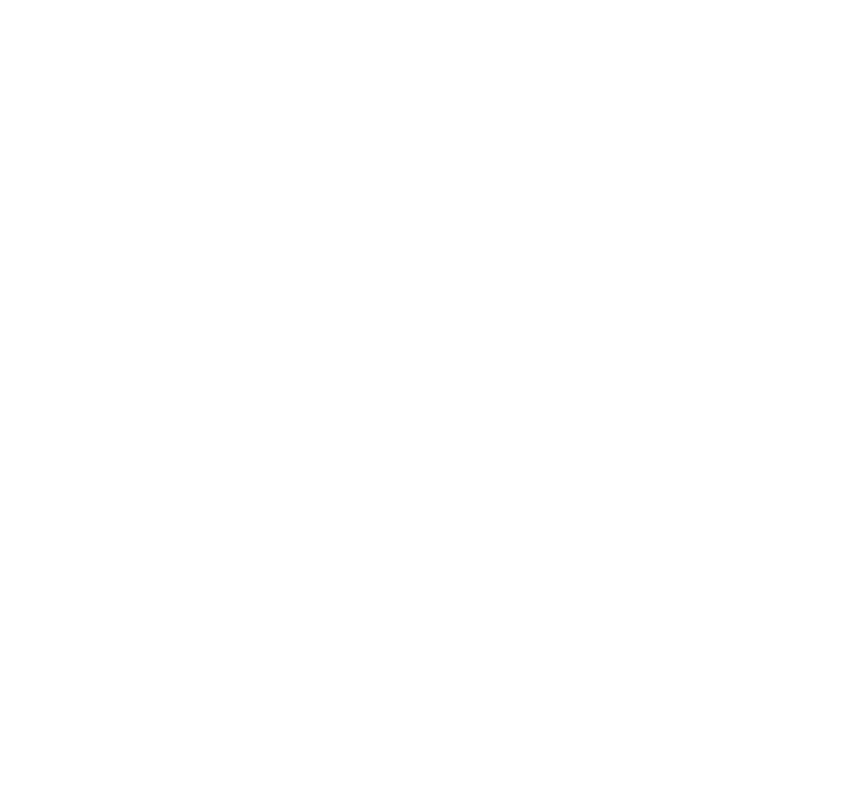
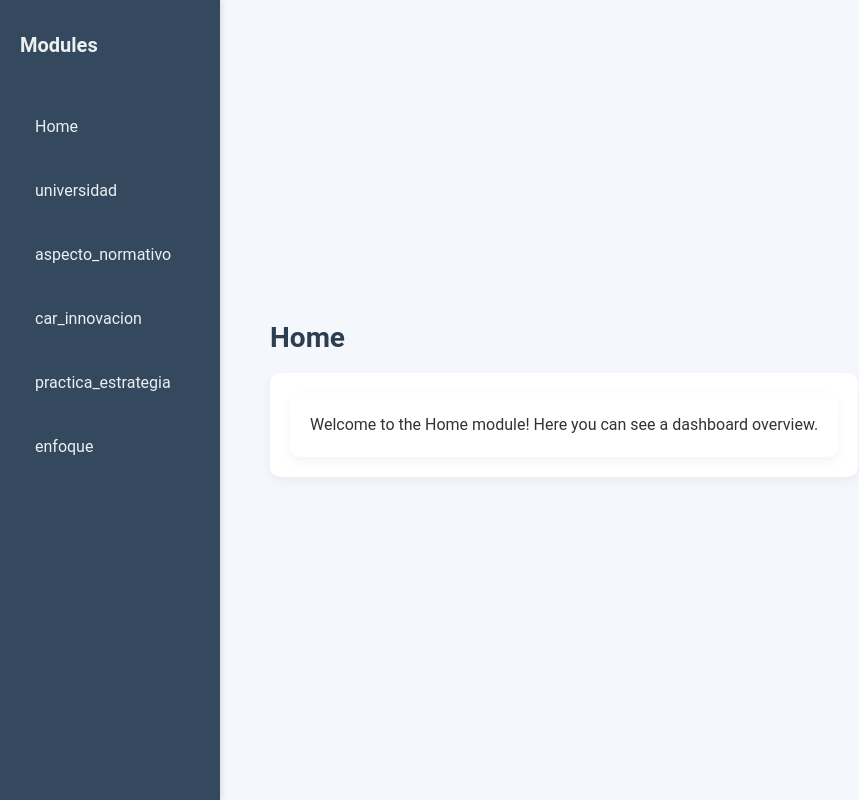
Before and after one commit to JohnLoaiza/simpleApiFront, a React (Vite) app: page / in a window 1280 px wide. Before the commit this address had no page. Shown: the whole page, without its empty margins (0-859 px from the left). Built offline with nearby package versions, Linux system fonts and the light colour scheme.

Commit message:
Ruta / con dashboard para mostrar las tablas del proyecto

```diff
--- a/src/App.tsx
+++ b/src/App.tsx
@@ -1,13 +1,16 @@
 import React from 'react';
 import { BrowserRouter as Router, Routes, Route } from 'react-router-dom';
 import Table from './components/table';
+import Dashboard from './components/dashboard';
+import { OpenTable } from './components/openTableByUrl';
 
 const App: React.FC = () => {
   return (
     <Router>
       <Routes>
         {/* Ruta que toma dos parámetros de la URL */}
-        <Route path="/param/:project/:collection" element={<Table />} />
+        <Route path="/param/:project/:collection" element={<OpenTable/>} />
+        <Route path="/" element={<Dashboard />} />
       </Routes>
     </Router>
   );
--- /dev/null
+++ b/src/components/ModuleContent.tsx
@@ -0,0 +1,28 @@
+// components/ModuleContent.tsx
+import React from 'react';
+import Table from './table';
+
+interface ModuleContentProps {
+    module: string;
+    setEditModal: any
+}
+
+const ModuleContent = ({ module, setEditModal }: ModuleContentProps) => {
+    const renderModuleContent = () => {
+        switch (module) {
+            case 'Home':
+                return <div>Welcome to the Home module! Here you can see a dashboard overview.</div>;
+            default:
+                return <Table project={'programacionSoftware'} collection={module} setEditModal={setEditModal}></Table>;
+
+        }
+    };
+
+    return (
+        <div>
+            {renderModuleContent()}
+        </div>
+    );
+};
+
+export default ModuleContent;
--- /dev/null
+++ b/src/components/Sidebar.tsx
@@ -0,0 +1,25 @@
+// components/Sidebar.tsx
+import React from 'react';
+import styles from './styles.module.css';
+
+interface SidebarProps {
+  onSelectModule: (module: string) => void;
+}
+
+const Sidebar: React.FC<SidebarProps> = ({ onSelectModule }) => {
+  return (
+    <div className={styles.sidebar}>
+      <h2>Modules</h2>
+      <ul>
+        <li onClick={() => onSelectModule('Home')}>Home</li>
+        <li onClick={() => onSelectModule('universidad')}>universidad</li>
+        <li onClick={() => onSelectModule('aspecto_normativo')}>aspecto_normativo</li>
+        <li onClick={() => onSelectModule('car_innovacion')}>car_innovacion</li>
+        <li onClick={() => onSelectModule('practica_estrategia')}>practica_estrategia</li>
+        <li onClick={() => onSelectModule('enfoque')}>enfoque</li>
+      </ul>
+    </div>
+  );
+};
+
+export default Sidebar;
--- a/src/components/Table.css
+++ b/src/components/Table.css
@@ -2,26 +2,23 @@
   display: flex;
   flex-direction: column;
   align-items: center;
-    justify-content: center;
-    height: 100vh; /* Ocupa todo el alto de la pantalla */
-    width: 100vw; /* Ocupa todo el ancho de la pantalla */
-    padding: 0; /* Sin padding para maximizar el espacio */
+  justify-content: flex-start; /* Cambiado a flex-start */
+  height: 100vh;
+  padding: 0;
   box-sizing: border-box;
   font-family: Arial, sans-serif;
-  }
-
-  .header {
-    margin-bottom: 20px;
-    text-align: center;
+  overflow-x: auto; /* Permitir scroll horizontal solo dentro del área disponible */
+  width: 70vw;
 }
 
 .styled-table {
-    width: 95%; /* Ocupa casi todo el ancho disponible */
+  width: 100%;
   height: auto;
-    max-width: 1400px; /* Define un ancho máximo para pantallas muy grandes */
+  max-width: 1200px; /* Ajuste para pantallas muy grandes */
   border-collapse: collapse;
   font-size: 1em;
   box-shadow: 0 0 20px rgba(0, 0, 0, 0.1);
+  overflow-x: auto; /* Scroll horizontal */
 }
 
 .styled-table thead tr {
@@ -44,9 +41,8 @@
 }
 
 .styled-table tbody tr:hover {
-    background-color: #726f6f; /* Cambia el color solo al pasar el cursor */
+  background-color: #726f6f;
 }
-
 
 .modal-overlay {
   position: fixed;
--- a/src/components/createDb.css
+++ b/src/components/createDb.css
@@ -1,23 +1,23 @@
 /* DynamicKeyValue.css */
+
 .container {
   display: flex;
   flex-direction: column;
   align-items: center;
-    max-width: 600px; /* Ajusta según sea necesario */
-    margin: 0 auto; /* Centrando el contenedor */
   padding: 20px;
   text-align: center;
+  box-sizing: border-box; /* Asegura que el padding se incluya en el cálculo del ancho */
 }
 
 .indicadores-container {
   display: flex;
   justify-content: space-between; /* Espaciado entre los indicadores */
-    width: 100%;
-    margin-bottom: 10px; /* Espacio entre indicadores y lista */
+
+  margin-bottom: 10px;
 }
 
 .indicador {
-    font-weight: bold; /* Resalta el texto de los indicadores */
+  font-weight: bold;
   width: 48%; /* Asegura que los indicadores ocupen el mismo espacio */
 }
 
@@ -25,10 +25,10 @@
   display: flex;
   flex-direction: column;
   align-items: center;
-    max-height: 300px; /* Tamaño máximo para la lista de pares */
+  max-height: 300px;
   overflow-y: auto; /* Habilita el desplazamiento vertical */
   width: 100%;
-    border: 1px solid #ccc; /* Bordes opcionales */
+  border: 1px solid #ccc;
   padding: 10px;
   margin-bottom: 20px;
 }
@@ -41,14 +41,14 @@
 }
 
 .pares-lista {
-    max-height: 200px; /* Tamaño máximo para la lista de pares actuales */
-    overflow-y: auto; /* Habilita el desplazamiento vertical */
+  max-height: 200px;
+  overflow-y: auto;
   width: 70%;
-    border: 1px solid #ccc; /* Bordes opcionales */
+  border: 1px solid #ccc;
   padding: 10px;
-    text-align: left; /* Alineación a la izquierda */
-    background-color: #5b5959; /* Color de fondo */
-    border-radius: 4px; /* Bordes redondeados */
-    white-space: pre-wrap; /* Mantiene los espacios en blanco y saltos de línea */
-    word-wrap: break-word; /* Permite que las palabras largas se rompan */
+  text-align: left;
+  background-color: #5b5959;
+  border-radius: 4px;
+  white-space: pre-wrap;
+  word-wrap: break-word;
 }
--- /dev/null
+++ b/src/components/dashboard.tsx
@@ -0,0 +1,43 @@
+// components/Dashboard.tsx
+import React, { useState } from 'react';
+import Sidebar from './Sidebar';
+import ModuleContent from './ModuleContent';
+import styles from './styles.module.css';
+import GeneralModal from './editModal';
+
+const Dashboard: React.FC = () => {
+  const [selectedModule, setSelectedModule] = useState<string>('Home');
+  const [loading, setLoading] = useState(false)
+  const [editModal, setEditModal] = useState({ flag: false, doc: undefined, asEdit:false, addDoc: () => {}, editDoc: () => {}, indexList: [] });
+
+
+
+
+  const handleChange = (module: string) => {
+    setLoading(true)
+    setTimeout(() => {
+      setSelectedModule(module)
+      setLoading(false)
+    }, 100);
+  }
+
+  return (
+    <div className={styles.dashboard}>
+      <Sidebar onSelectModule={handleChange} />
+      <div className={styles.content}>
+        <h1>{selectedModule}</h1>
+        {!loading ? <ModuleContent module={selectedModule} setEditModal={setEditModal} /> :
+        <div className="spinner-container">
+          <div className="spinner"></div>
+        </div>}
+      </div>
+      {editModal.flag ? (
+        <GeneralModal addDoc={editModal.addDoc} asEdit={editModal.asEdit} editDoc={editModal.editDoc} indexList={editModal.indexList} doc={editModal.doc} onClose={() => setEditModal({ flag: false, doc: undefined, asEdit:false, addDoc: () => {}, editDoc: () => {}, indexList: [] })}></GeneralModal>
+      ) : (
+        <></>
+      )}
+    </div>
+  );
+};
+
+export default Dashboard;
--- /dev/null
+++ b/src/components/openTableByUrl.tsx
@@ -0,0 +1,10 @@
+import { useParams } from "react-router-dom";
+import Table from "./table";
+
+
+export const OpenTable: React.FC = () => {
+    // Obtiene los parámetros de la ruta
+    const { project, collection } = useParams<{ project: string; collection: string }>();
+
+    return <Table project={project!} collection={collection!}></Table>
+}
--- /dev/null
+++ b/src/components/styles.module.css
@@ -0,0 +1,126 @@
+/* styles.module.css */
+
+/* General Styles */
+* {
+    margin: 0;
+    padding: 0;
+    box-sizing: border-box;
+    font-family: 'Roboto', sans-serif;
+  }
+
+  body {
+    background-color: #f4f7fc;
+    color: #333;
+  }
+
+  h1 {
+    font-size: 28px;
+    color: #34495e;
+    margin-bottom: 10px;
+  }
+
+  /* Sidebar Styles */
+  .sidebar {
+    width: 220px;
+    height: 100vh;
+    background-color: #34495e;
+    color: white;
+    padding: 30px 20px;
+    position: fixed;
+    top: 0;
+    left: 0;
+    display: flex;
+    flex-direction: column;
+    box-shadow: 2px 0 5px rgba(0, 0, 0, 0.1);
+  }
+
+  .sidebar h2 {
+    font-size: 20px;
+    margin-bottom: 30px;
+    color: #ecf0f1;
+  }
+
+  .sidebar ul {
+    list-style-type: none;
+  }
+
+  .sidebar ul li {
+    padding: 15px;
+    margin: 10px 0;
+    cursor: pointer;
+    border-radius: 8px;
+    transition: background-color 0.3s ease;
+    color: #ecf0f1;
+  }
+
+  .sidebar ul li:hover {
+    background-color: #1abc9c;
+  }
+
+  .sidebar ul li.active {
+    background-color: #16a085;
+    font-weight: bold;
+  }
+
+  /* Dashboard Content Styles */
+  .dashboard {
+    display: flex;
+  }
+
+  .content {
+    margin-left: 240px;
+    padding: 30px;
+    flex-grow: 1;
+  }
+
+  .content h1 {
+    font-size: 28px;
+    margin-bottom: 20px;
+    color: #2c3e50;
+  }
+
+  .content div {
+    background-color: white;
+    padding: 20px;
+    border-radius: 10px;
+    box-shadow: 0px 4px 12px rgba(0, 0, 0, 0.05);
+    transition: transform 0.3s ease;
+  }
+
+  .content div:hover {
+    transform: translateY(-5px);
+  }
+
+  /* Buttons and links in content */
+  .content div a {
+    color: #3498db;
+    text-decoration: none;
+    transition: color 0.2s ease;
+  }
+
+  .content div a:hover {
+    color: #2980b9;
+  }
+
+
+  .spinner-container {
+    display: flex;
+    justify-content: center;
+    align-items: center;
+    height: 100vh; /* Puedes ajustar esta altura según donde utilices el spinner */
+  }
+
+  .spinner {
+    width: 50px; /* Tamaño del spinner */
+    height: 50px; /* Tamaño del spinner */
+    border: 6px solid rgba(0, 123, 255, 0.2); /* Color del borde */
+    border-top-color: #007bff; /* Color del borde superior */
+    border-radius: 50%;
+    animation: spin 1s linear infinite; /* Animación de rotación */
+  }
+
+  @keyframes spin {
+    to {
+      transform: rotate(360deg);
+    }
+  }
--- a/src/components/table.tsx
+++ b/src/components/table.tsx
@@ -1,17 +1,23 @@
 import React, { useEffect, useState } from 'react';
-import { useParams } from 'react-router-dom';
+
 import { FaEdit, FaTrash, FaSync, FaPlus } from 'react-icons/fa'; // Importar íconos adicionales
 import './Table.css'; // Archivo de estilos para personalizar la tabla
 import axios from 'axios';
 import GeneralModal from './editModal';
 import DynamicKeyValue from './createDb';
 
-const Table: React.FC = () => {
+type Props = {
+  project: string;
+  collection: string;
+  setEditModal: any
+}
+
+const Table = (props : Props) => {
   // Obtiene los parámetros de la ruta
-  const { project, collection } = useParams<{ project: string; collection: string }>();
+  // const { project, collection } = useParams<{ project: string; collection: string }>();
+  const { project, collection, setEditModal } = props;
   const [indexList, setIndexList] = useState<string[]>([]);
   const [dataList, setDataList] = useState<any[]>([]);
-  const [editModal, setEditModal] = useState({ flag: false, doc: undefined, asEdit:false });
 
   useEffect(() => {
     getData();
@@ -63,7 +69,6 @@
         console.log('no hay que actualizar');
       });
       if (response) {
-
        getData()
       }
   };
@@ -72,12 +77,12 @@
     <div className="table-container">
         <> {dataList.length > 0 ? <>
             <header className="header">
-        <h1 onClick={() => console.log(dataList)}>Project: {project}</h1>
-        <h2>Collection: {collection}</h2>
+        <h1 onClick={() => console.log(dataList)}>Proyecto: {project}</h1>
+        <h2>Colección: {collection}</h2>
       </header>
       <div className="action-icons">
         <FaSync onClick={async ()=> await getData()} style={{ cursor: 'pointer', marginRight: '10px' }} title="Reload Data" />
-        <FaPlus onClick={() => setEditModal({ flag: true, doc: undefined, asEdit:false })} style={{ cursor: 'pointer', marginRight: '10px' }} title="Add New" />
+        <FaPlus onClick={() => setEditModal({ flag: true, doc: undefined, asEdit:false, addDoc: addDoc, editDoc: editDoc,indexList: indexList  })} style={{ cursor: 'pointer', marginRight: '10px' }} title="Add New" />
       </div>
       <table className="styled-table">
         <thead>
@@ -102,11 +107,7 @@
           ))}
         </tbody>
       </table>
-      {editModal.flag ? (
-        <GeneralModal addDoc={addDoc} asEdit={editModal.asEdit} editDoc={editDoc} indexList={indexList} doc={editModal.doc} onClose={() => setEditModal({ flag: false, doc: undefined, asEdit: false })}></GeneralModal>
-      ) : (
-        <></>
-      )}
+
         </> : <DynamicKeyValue addDoc={addDoc}></DynamicKeyValue>}
         </>
 
```
Lines whose indentation alone changed are shown as unchanged.
